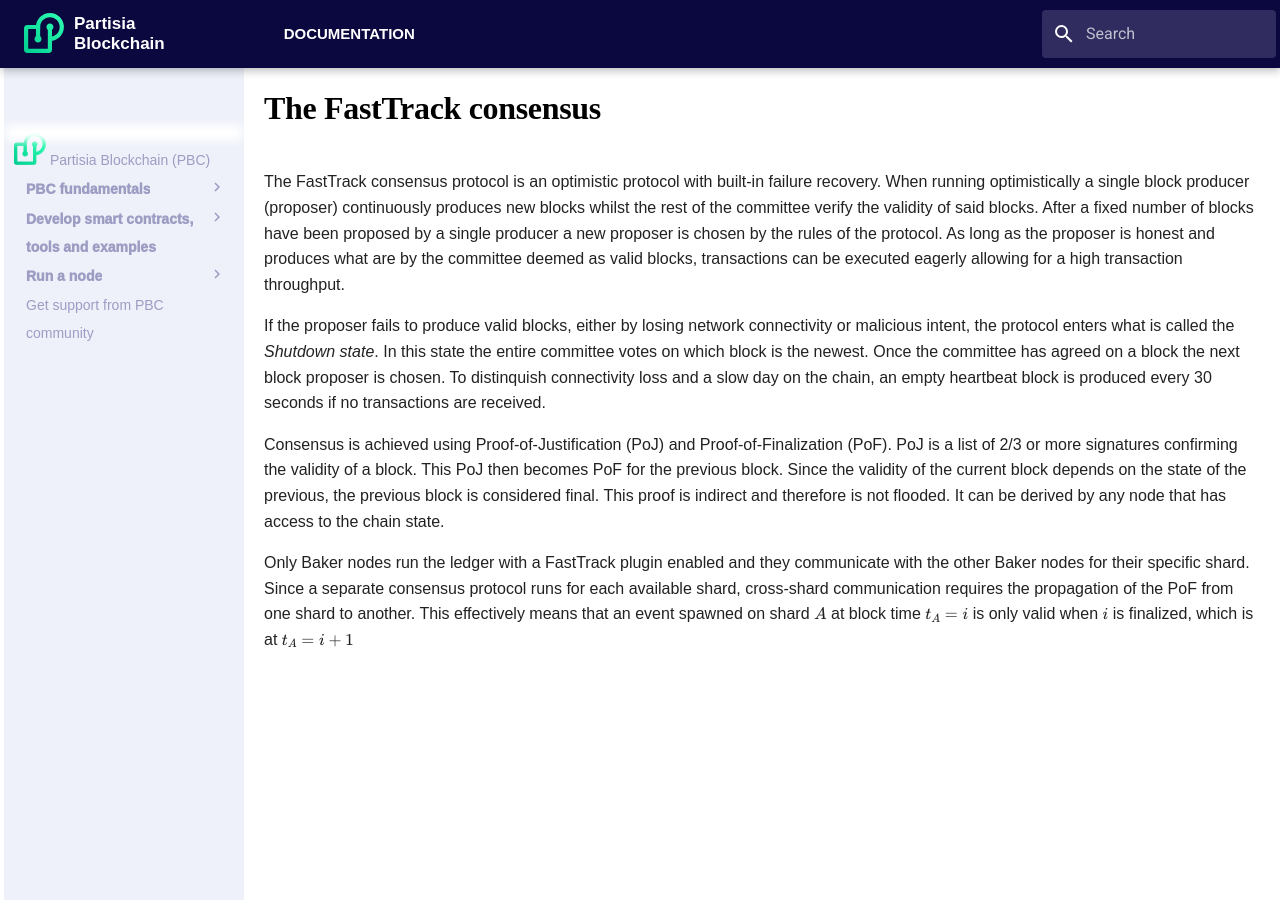
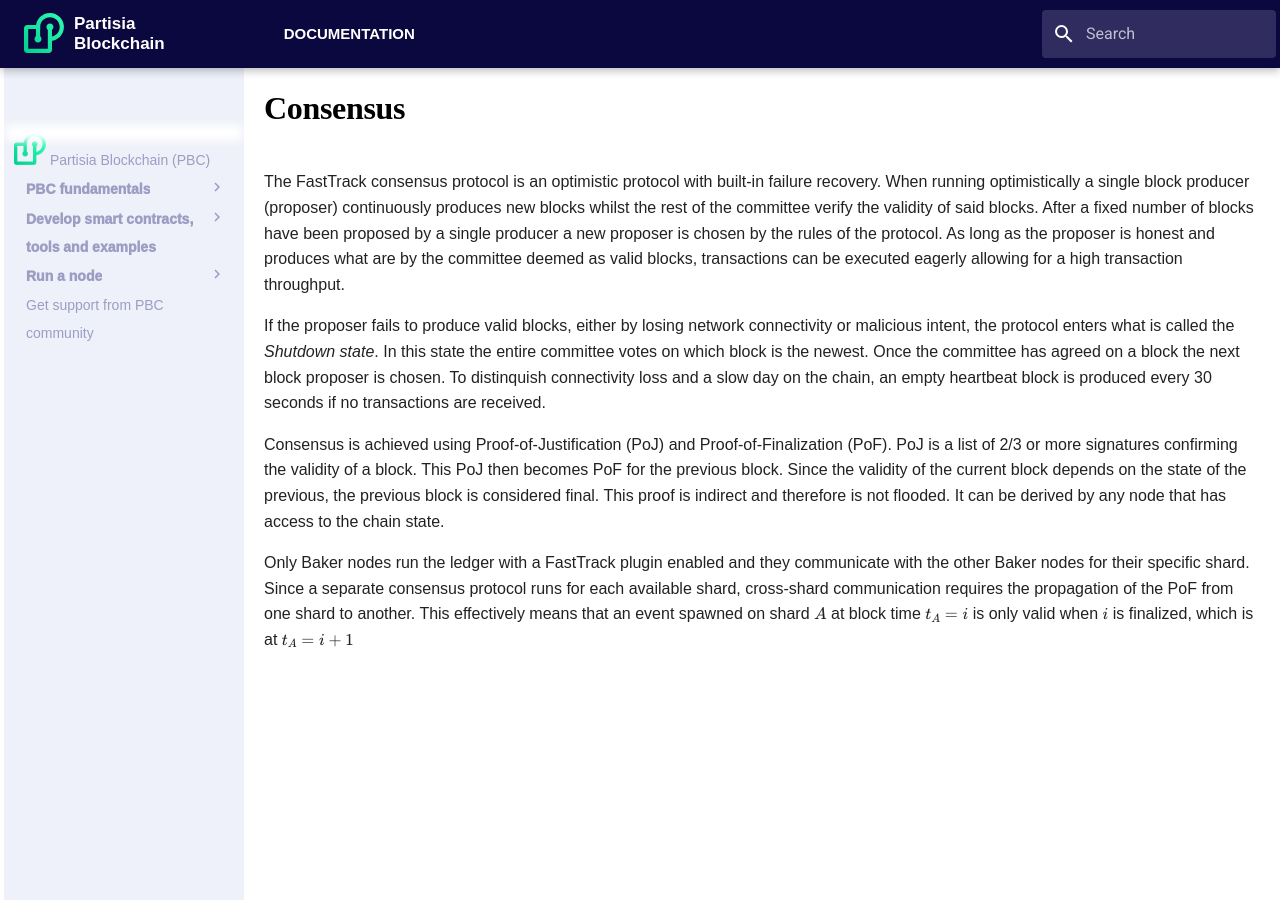
Before and after one commit to 0xSero/partisia-docs, an MkDocs documentation site: the page built from docs/pbc-fundamentals/consensus.md, in a window 1280 px wide and 900 px high. Built offline with MkDocs 1.6.1 and Material for MkDocs 9.7.7, drawn with Linux system fonts in a browser that asks for light colours; some web fonts are replaced; a script that is not in the unit is left out.

Commit message:
Updating consensus name

```diff
--- a/docs/pbc-fundamentals/consensus.md
+++ b/docs/pbc-fundamentals/consensus.md
@@ -1,4 +1,4 @@
-# The FastTrack consensus
+# Consensus
 
 The FastTrack consensus protocol is an optimistic protocol with built-in failure recovery. When running optimistically a single block producer (proposer) continuously produces new blocks whilst the rest of the committee verify the validity of said blocks. After a fixed number of blocks have been proposed by a single producer a new proposer is chosen by the rules of the protocol. As long as the proposer is honest and produces what are by the committee deemed as valid blocks, transactions can be executed eagerly allowing for a high transaction throughput.
 
```
